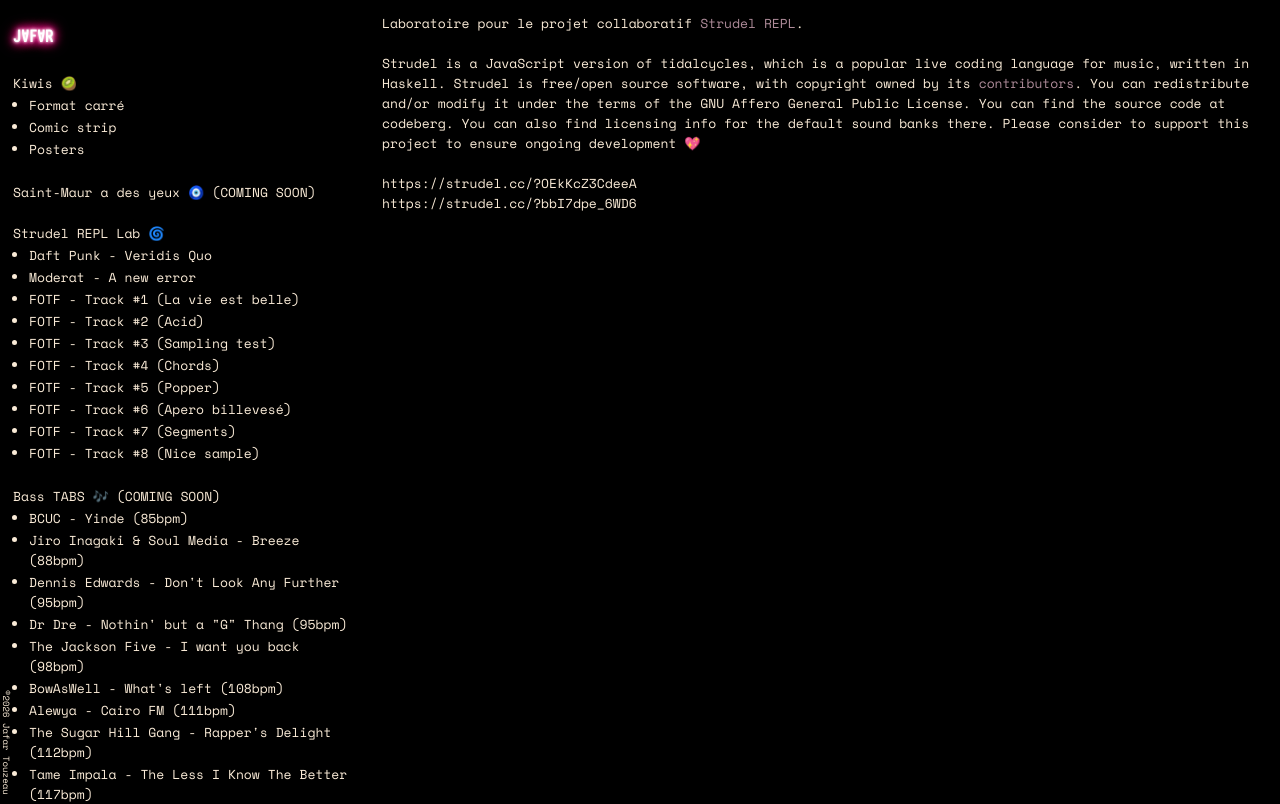
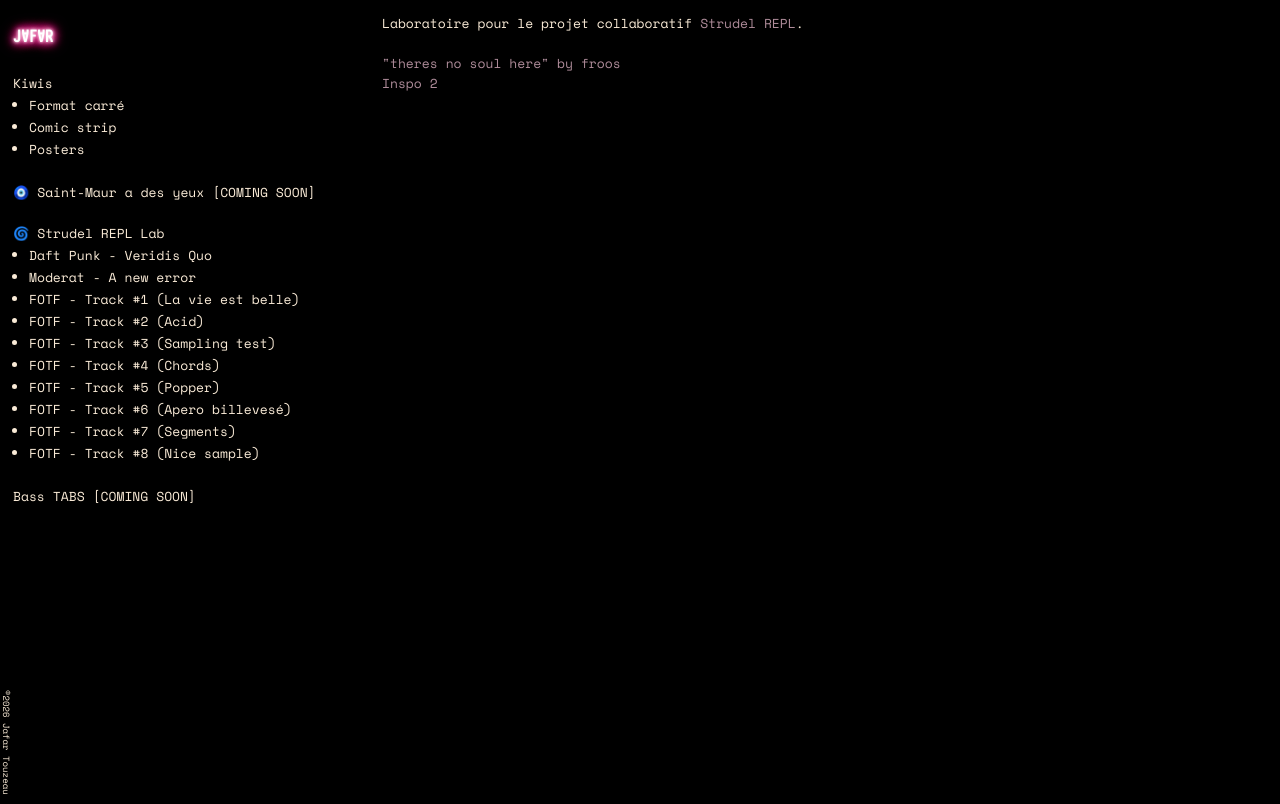
Before and after one commit to jafartouzeau/personnal-website, a Next.js app: page /strudelrepl in a window 1280 px wide. Shown: the top 804 px of the page. Built offline with nearby package versions, Linux system fonts and the light colour scheme.

Commit message:
Minor fixes

```diff
--- a/src/app/musicData.ts
+++ b/src/app/musicData.ts
@@ -49,7 +49,7 @@ export const tracks : Track[] = [
         image:"symphony_8.png",
         mp3:"frantz_schubert_symphony_8.mp3",
         title:"Symphonie No.8",
-        artist: "Frantz Schubert",
+        artist: "Franz Schubert",
                                 couleur: "#171e1d"
 
     }
--- a/src/app/strudelrepl/page.tsx
+++ b/src/app/strudelrepl/page.tsx
@@ -5,11 +5,9 @@ export default function StrudelRepl() {
   const content = <div>
       <p>Laboratoire pour le projet collaboratif <Link href={"https://strudel.cc/workshop/getting-started/"} target="_blank">Strudel REPL</Link>.</p>
       <br></br>
-      <p>Strudel is a JavaScript version of tidalcycles, which is a popular live coding language for music, written in Haskell. Strudel is free/open source software, with copyright owned by its <Link href={"https://codeberg.org/uzu/strudel/activity/contributors"}>contributors</Link>. You can redistribute and/or modify it under the terms of the GNU Affero General Public License. You can find the source code at codeberg. You can also find licensing info for the default sound banks there. Please consider to support this project to ensure ongoing development 💖</p>
-      <br></br>
-      <p>https://strudel.cc/?OEkKcZ3CdeeA</p>
-      <p>https://strudel.cc/?bbI7dpe_6WD6</p>
-      </div>
+      <p><Link href={"https://strudel.cc/?OEkKcZ3CdeeA"} target="_blank">"theres no soul here" by froos</Link></p>
+      <p><Link href={"https://strudel.cc/?bbI7dpe_6WD6"} target="_blank">Inspo 2</Link></p>
+    </div>
 
   return content;
 }
--- a/src/components/menu/menu.tsx
+++ b/src/components/menu/menu.tsx
@@ -104,7 +104,7 @@ export default function Menu() {
 
                 <ul className={`${styles.toplink}`}>
                     <Link href={`/kiwis`}>
-                    Kiwis 🥝
+                    Kiwis
                     </Link>
                     <li className={styles.sublink}>
                         <Link href={`/kiwis/formatcarre`}>
@@ -126,13 +126,13 @@ export default function Menu() {
                 <ul className={`${styles.toplink}`}>
                     {/*<Link href={`/bass`}>*/}
                     <Link href={"/smady/carte"}>
-                        Saint-Maur a des yeux 🧿 (COMING SOON)
+                        🧿 Saint-Maur a des yeux [COMING SOON]
                     </Link>
                 </ul>
 
                 <ul className={`${styles.toplink}`}>
                     <Link href={`/strudelrepl`}>
-                        Strudel REPL Lab 🌀
+                        🌀 Strudel REPL Lab
                     </Link>
                     {Object.entries(strudelData).map(([url, strudel]) => (
                         <li className={styles.sublink} key={url}>
@@ -148,19 +148,21 @@ export default function Menu() {
                 <ul className={`${styles.toplink}`}>
                     {/*<Link href={`/bass`}>*/}
                     <Link href={""}>
-                        Bass TABS 🎶 (COMING SOON)
+                        Bass TABS [COMING SOON]
                     </Link>
+                    {/*
                     {[...tabs].sort((a, b) =>
                                 a.bpm - b.bpm || a.artist.localeCompare(b.artist, "fr")
                             )
                             .map((tab) => (
                                 <li className={styles.sublink} key={tab.id}>
-                                    {/*<Link href={`/bass#${tab.id}`}>*/}
+                                    {/*<Link href={`/bass#${tab.id}`}>
                                     <Link href=''>
                                         {tab.artist} - {tab.title} ({tab.bpm}bpm)
                                     </Link>
                                 </li>
                             ))}
+                    */}
                 </ul>
 
 
--- a/src/components/playlist/playlist.tsx
+++ b/src/components/playlist/playlist.tsx
@@ -74,7 +74,7 @@ export default function Playlist({ tracks }: { tracks: Track[] }) {
   return (
       <div className={styles.root}>
 
-        <div className={styles.player} style={{ backgroundColor: track.couleur }}>
+        <div className={styles.player}> {/*style={{ backgroundColor: track.couleur }} */}
         <audio
             ref={audioRef}
             src={`/static/vinyls/music/${track.mp3}`}
```
